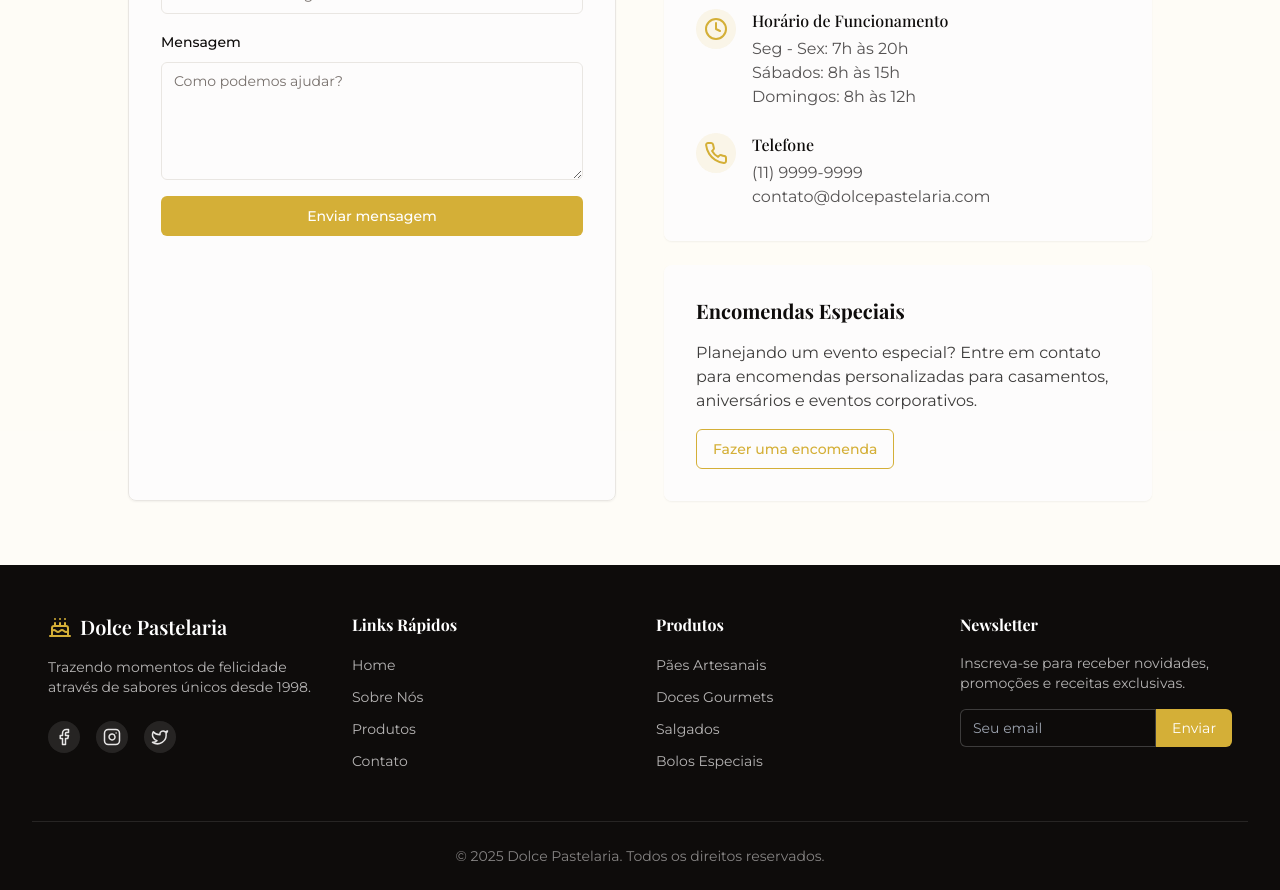
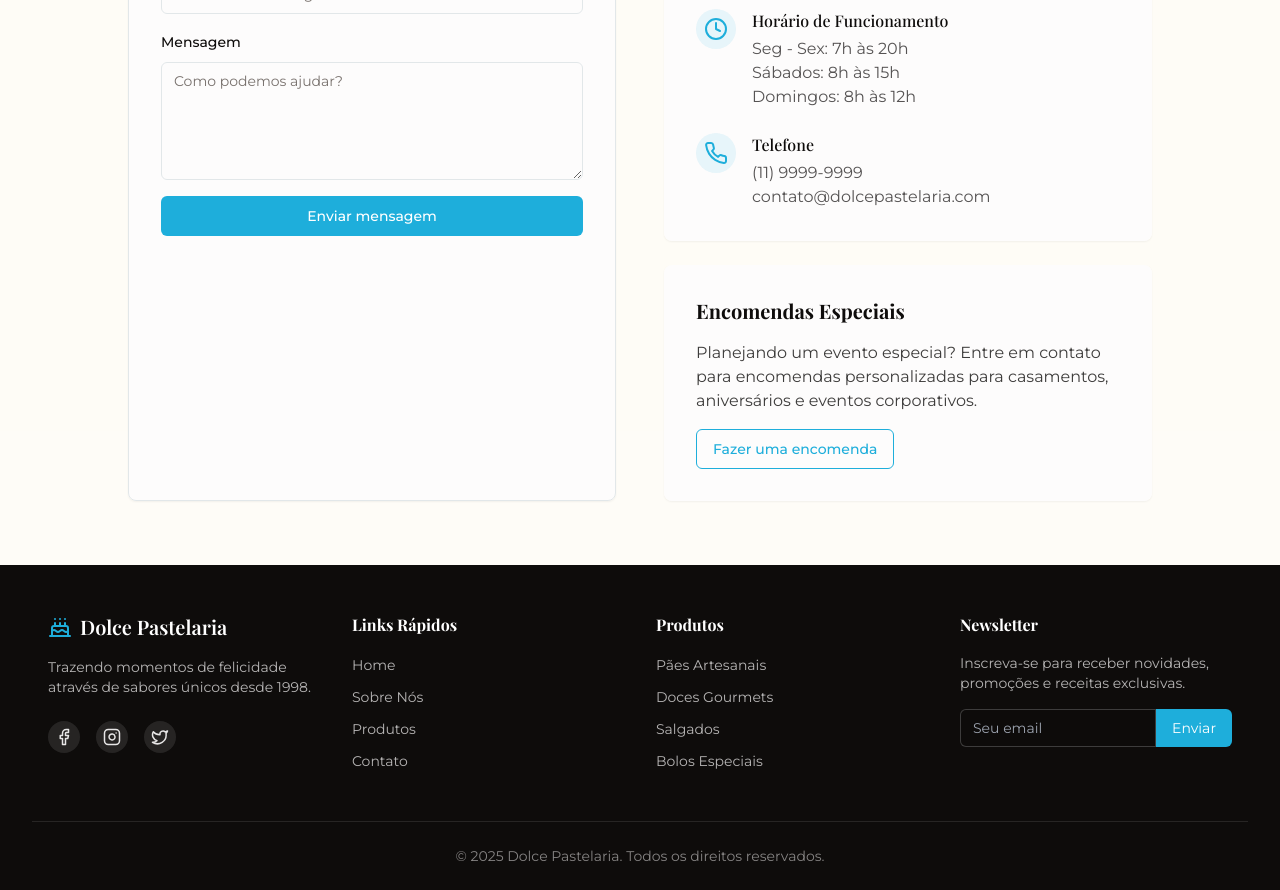
Before and after one commit to Lais22w/Pastel, a React (Vite) app: page / in a window 1280 px wide. Shown: the part 3380-4270 px from the top of the page. Built offline with nearby package versions, Linux system fonts and the light colour scheme.

Commit message:
Change yellow color to blue
Update color palette to use blue instead of yellow.

```diff
--- a/src/components/About.tsx
+++ b/src/components/About.tsx
@@ -8,7 +8,7 @@ const About = () => {
       <div className="container mx-auto">
         <div className="text-center mb-16">
           <h2 className="text-3xl md:text-4xl font-bold mb-4">Nossa História</h2>
-          <div className="w-24 h-1 bg-pastry-gold mx-auto mb-6"></div>
+          <div className="w-24 h-1 bg-pastry-blue mx-auto mb-6"></div>
           <p className="text-muted-foreground max-w-2xl mx-auto">
             Descubra a paixão e dedicação por trás de cada uma de nossas criações
           </p>
@@ -22,7 +22,7 @@ const About = () => {
                 alt="Nossa padaria"
                 className="rounded-lg shadow-lg w-full object-cover h-[500px]"
               />
-              <div className="absolute -bottom-6 -right-6 bg-pastry-gold text-white p-4 rounded-lg shadow-lg">
+              <div className="absolute -bottom-6 -right-6 bg-pastry-blue text-white p-4 rounded-lg shadow-lg">
                 <p className="font-playfair text-xl">Desde 1998</p>
               </div>
             </div>
@@ -51,16 +51,10 @@ const About = () => {
   );
 };
 
-interface FeatureCardProps {
-  icon: React.ReactNode;
-  title: string;
-  description: string;
-}
-
-const FeatureCard = ({ icon, title, description }: FeatureCardProps) => (
+const FeatureCard = ({ icon, title, description }: { icon: React.ReactNode, title: string, description: string }) => (
   <div className="flex flex-col items-center text-center">
-    <div className="w-12 h-12 bg-pastry-gold/10 rounded-full flex items-center justify-center mb-3">
-      <div className="text-pastry-gold">{icon}</div>
+    <div className="w-12 h-12 bg-pastry-blue/10 rounded-full flex items-center justify-center mb-3">
+      <div className="text-pastry-blue">{icon}</div>
     </div>
     <h4 className="font-medium mb-1">{title}</h4>
     <p className="text-sm text-muted-foreground">{description}</p>
--- a/src/components/Contact.tsx
+++ b/src/components/Contact.tsx
@@ -12,7 +12,7 @@ const Contact = () => {
       <div className="container mx-auto">
         <div className="text-center mb-16">
           <h2 className="text-3xl md:text-4xl font-bold mb-4">Entre em Contato</h2>
-          <div className="w-24 h-1 bg-pastry-gold mx-auto mb-6"></div>
+          <div className="w-24 h-1 bg-pastry-blue mx-auto mb-6"></div>
           <p className="text-muted-foreground max-w-2xl mx-auto">
             Estamos sempre disponíveis para lhe atender e responder suas dúvidas
           </p>
@@ -49,7 +49,7 @@ const Contact = () => {
                       />
                     </div>
 
-                    <Button className="w-full bg-pastry-gold hover:bg-pastry-gold/90 text-white">
+                    <Button className="w-full bg-pastry-blue hover:bg-pastry-blue/90 text-white">
                       Enviar mensagem
                     </Button>
                   </div>
@@ -88,7 +88,7 @@ const Contact = () => {
               <p className="text-foreground/80 mb-4">
                 Planejando um evento especial? Entre em contato para encomendas personalizadas para casamentos, aniversários e eventos corporativos.
               </p>
-              <Button variant="outline" className="border-pastry-gold text-pastry-gold hover:bg-pastry-gold/10">
+              <Button variant="outline" className="border-pastry-blue text-pastry-blue hover:bg-pastry-blue/10">
                 Fazer uma encomenda
               </Button>
             </div>
@@ -107,8 +107,8 @@ interface ContactInfoProps {
 
 const ContactInfo = ({ icon, title, content }: ContactInfoProps) => (
   <div className="flex gap-4">
-    <div className="w-10 h-10 bg-pastry-gold/10 rounded-full flex items-center justify-center shrink-0">
-      <div className="text-pastry-gold">{icon}</div>
+    <div className="w-10 h-10 bg-pastry-blue/10 rounded-full flex items-center justify-center shrink-0">
+      <div className="text-pastry-blue">{icon}</div>
     </div>
     <div>
       <h4 className="font-medium mb-1">{title}</h4>
--- a/src/components/Footer.tsx
+++ b/src/components/Footer.tsx
@@ -12,7 +12,7 @@ const Footer = () => {
         <div className="py-12 px-4 grid gap-8 md:grid-cols-2 lg:grid-cols-4">
           <div className="space-y-4">
             <div className="flex items-center">
-              <Cake className="h-6 w-6 mr-2 text-pastry-gold" />
+              <Cake className="h-6 w-6 mr-2 text-pastry-blue" />
               <span className="font-playfair text-xl font-semibold text-white">Dolce Pastelaria</span>
             </div>
             <p className="text-background/70 text-sm">
@@ -60,9 +60,9 @@ const Footer = () => {
               <input
                 type="email"
                 placeholder="Seu email"
-                className="bg-foreground/20 border border-background/20 text-white py-2 px-3 rounded-l-md focus:outline-none focus:ring-1 focus:ring-pastry-gold focus:border-pastry-gold w-full text-sm"
+                className="bg-foreground/20 border border-background/20 text-white py-2 px-3 rounded-l-md focus:outline-none focus:ring-1 focus:ring-pastry-blue focus:border-pastry-blue w-full text-sm"
               />
-              <button className="bg-pastry-gold hover:bg-pastry-gold/90 text-white py-2 px-4 rounded-r-md text-sm">
+              <button className="bg-pastry-blue hover:bg-pastry-blue/90 text-white py-2 px-4 rounded-r-md text-sm">
                 Enviar
               </button>
             </div>
--- a/src/components/Hero.tsx
+++ b/src/components/Hero.tsx
@@ -27,14 +27,14 @@ const Hero = () => {
           <div className="flex flex-wrap gap-4 animate-fade-in" style={{ animationDelay: "0.4s" }}>
             <Button
               size="lg"
-              className="bg-pastry-gold hover:bg-pastry-gold/90 text-white rounded-full px-8"
+              className="bg-pastry-blue hover:bg-pastry-blue/90 text-white rounded-full px-8"
             >
               Cardápio
             </Button>
             <Button
               variant="outline"
               size="lg"
-              className="border-pastry-gold text-pastry-gold hover:bg-pastry-gold/10 rounded-full px-8"
+              className="border-pastry-blue text-pastry-blue hover:bg-pastry-blue/10 rounded-full px-8"
             >
               Entre em contato
             </Button>
@@ -44,7 +44,7 @@ const Hero = () => {
 
       {/* Decorative Elements */}
       <div className="absolute bottom-0 right-0 w-1/3 h-1/2 bg-pastry-cream/20 -z-10 rounded-tl-[100px]" />
-      <div className="absolute bottom-20 right-20 w-24 h-24 rounded-full bg-pastry-gold/10 -z-10" />
+      <div className="absolute bottom-20 right-20 w-24 h-24 rounded-full bg-pastry-blue/10 -z-10" />
     </section>
   );
 };
--- a/src/components/Navbar.tsx
+++ b/src/components/Navbar.tsx
@@ -16,7 +16,7 @@ const Navbar = () => {
       <div className="container mx-auto px-4 flex items-center justify-between h-16">
         {/* Logo */}
         <div className="flex items-center">
-          <Cake className="h-6 w-6 mr-2 text-pastry-gold" />
+          <Cake className="h-6 w-6 mr-2 text-pastry-blue" />
           <span className="font-playfair text-xl font-semibold">Dolce Pastelaria</span>
         </div>
 
--- a/src/index.css
+++ b/src/index.css
@@ -16,24 +16,24 @@
     --popover: 0 0% 100%;
     --popover-foreground: 20 10% 5%;
 
-    --primary: 30 84% 35%;
+    --primary: 195 84% 49%;
     --primary-foreground: 30 10% 98%;
 
-    --secondary: 30 30% 96%;
+    --secondary: 195 30% 96%;
     --secondary-foreground: 20 10% 5%;
 
-    --muted: 30 10% 96%;
+    --muted: 195 10% 96%;
     --muted-foreground: 20 5% 45%;
 
-    --accent: 35 80% 90%;
+    --accent: 195 80% 90%;
     --accent-foreground: 20 10% 5%;
 
     --destructive: 0 84.2% 60.2%;
     --destructive-foreground: 0 0% 98%;
 
-    --border: 30 15% 90%;
-    --input: 30 15% 90%;
-    --ring: 30 84% 35%;
+    --border: 195 15% 90%;
+    --input: 195 15% 90%;
+    --ring: 195 84% 49%;
 
     --radius: 0.5rem;
 
@@ -57,24 +57,24 @@
     --popover: 20 10% 10%;
     --popover-foreground: 30 10% 95%;
 
-    --primary: 30 84% 45%;
+    --primary: 195 84% 45%;
     --primary-foreground: 0 0% 100%;
 
-    --secondary: 30 15% 15%;
+    --secondary: 195 15% 15%;
     --secondary-foreground: 30 10% 95%;
 
-    --muted: 30 15% 15%;
+    --muted: 195 15% 15%;
     --muted-foreground: 30 10% 60%;
 
-    --accent: 35 50% 20%;
+    --accent: 195 50% 20%;
     --accent-foreground: 30 10% 95%;
 
     --destructive: 0 62.8% 30.6%;
     --destructive-foreground: 0 0% 98%;
 
-    --border: 30 15% 25%;
-    --input: 30 15% 25%;
-    --ring: 30 84% 45%;
+    --border: 195 15% 25%;
+    --input: 195 15% 25%;
+    --ring: 195 84% 45%;
   }
 }
 
--- a/tailwind.config.ts
+++ b/tailwind.config.ts
@@ -64,7 +64,8 @@ export default {
 					ring: 'hsl(var(--sidebar-ring))'
 				},
 				pastry: {
-					"gold": "#D4AF37",
+					"gold": "#1EAEDB",
+					"blue": "#1EAEDB",
 					"cream": "#FFF8E1",
 					"brown": "#8B4513",
 					"pink": "#FFDEE2",
```
Also changed, not shown: src/components/Products.tsx (+13 -6 lines).
